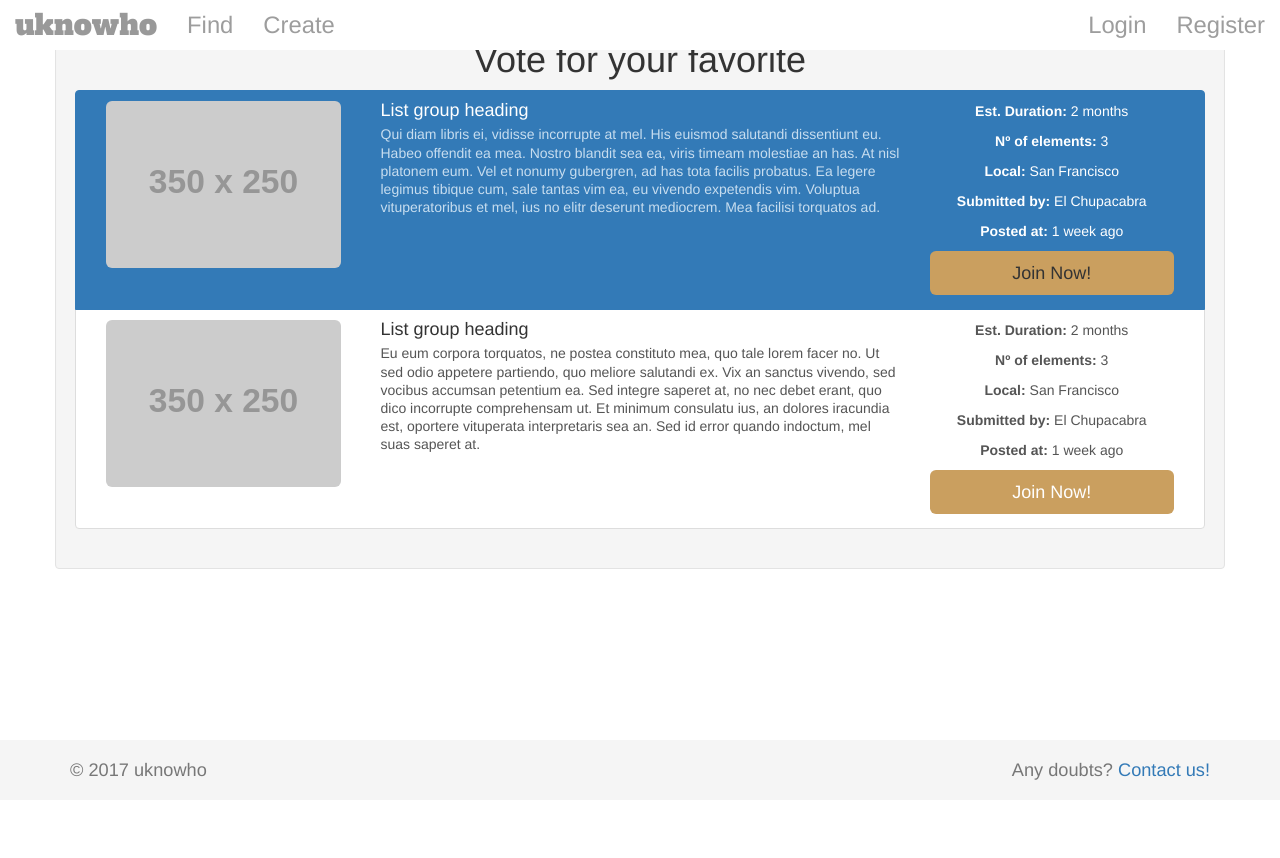
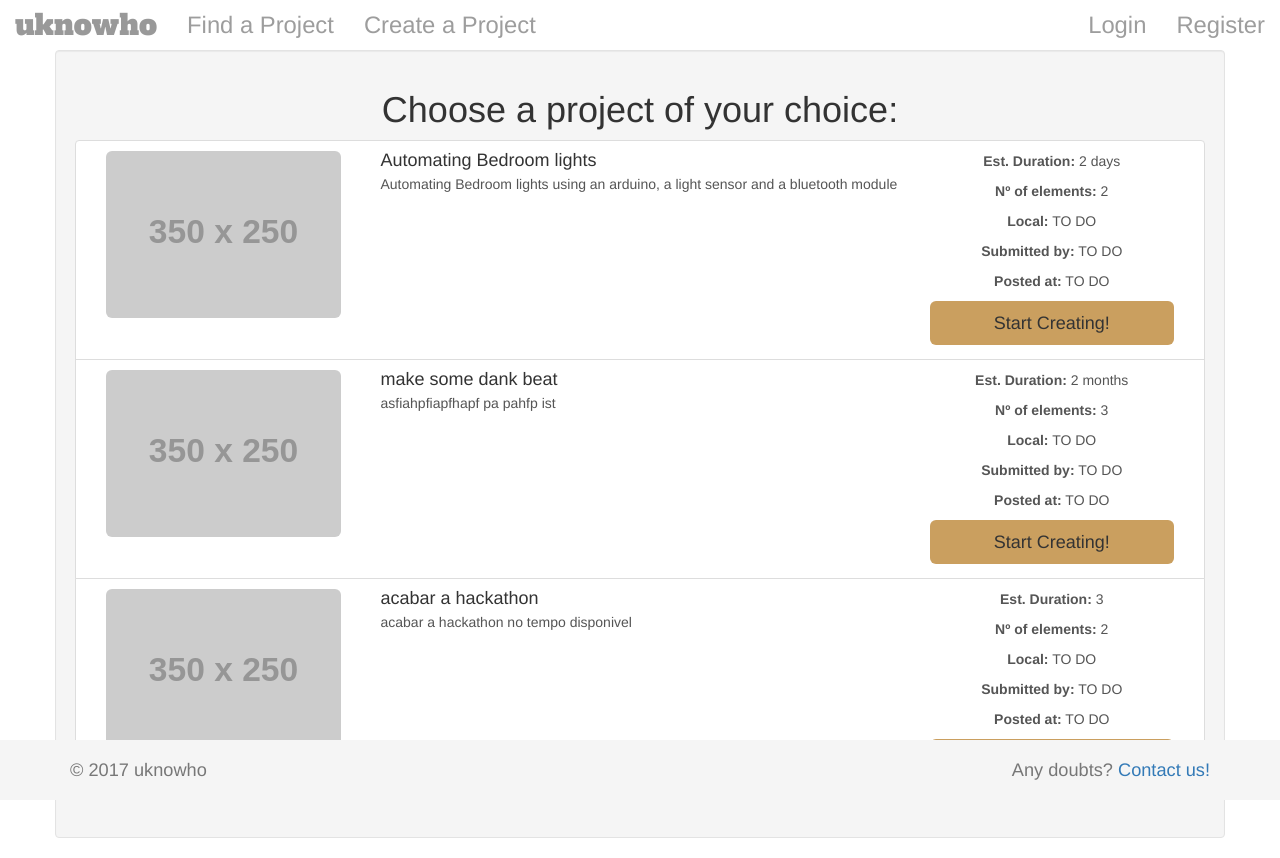
Before and after one commit to Mrrvm/uknowho, a Django app: page /find/ in a window 1280 px wide. Before the commit the page ends 780 px from the top, so only its background shows below. Run offline with Django 3.2, Linux system fonts and the light colour scheme; data comes from the database, SQL or seed files in the repository; both versions use the stored data as it was after the commit; grey boxes labelled with a size stand in for pictures from a placeholder-image service; some libraries are stand-ins or nearby versions.

Commit message:
got the data from the database to the dashboard

```diff
--- a/uknowho/projects/static/projects/style.css
+++ b/uknowho/projects/static/projects/style.css
@@ -1,4 +1,5 @@
 .navbar {
+  position: relative;
   background-color: white;
   border: none;
   font-size: 1.7em;
@@ -179,13 +180,16 @@
     }
   }
 
-  a.list-group-item {
+/* DASHBOARD CODE */
+.container{
+  left: 0;
+}
+
+a.list-group-item {
+
     height:auto;
     min-height:220px;
 }
 a.list-group-item.active small {
     color:#fff;
 }
-.stars {
-    margin:20px auto 1px;
-}
--- a/uknowho/projects/templates/projects/base.html
+++ b/uknowho/projects/templates/projects/base.html
@@ -27,8 +27,8 @@
         </div>
         <div class="collapse navbar-collapse" id="myNavbar">
           <ul class="nav navbar-nav">
-              <li><a href="{% url 'projects:find' %}">Find</a></li>
-              <li><a href="#">Create</a></li>
+              <li><a href="{% url 'projects:find' %}">Find a Project</a></li>
+              <li><a href="#">Create a Project</a></li>
           </ul>
           <ul class="nav navbar-nav navbar-right">
            <li><a href="{% url 'projects:register' %}">Register</a></li>
--- a/uknowho/projects/templates/projects/dashboard.html
+++ b/uknowho/projects/templates/projects/dashboard.html
@@ -5,51 +5,29 @@
 <div class="container">
     <div class="row">
 		<div class="well">
-        <h1 class="text-center">Vote for your favorite</h1>
+        <h1 class="text-center">Choose a project of your choice:</h1>
         <div class="list-group">
-          <a href="#" class="list-group-item active">
+          {% for project in all_projects %}
+                <a href="#" class="list-group-item">
                     <div class="media col-md-3">
                         <figure class="pull-left">
                             <img class="media-object img-rounded img-responsive"  src="http://placehold.it/350x250" alt="placehold.it/350x250" >
                         </figure>
                     </div>
                     <div class="col-md-6">
-                    <h4 class="list-group-item-heading"> List group heading </h4>
-                    <p class="list-group-item-text"> Qui diam libris ei, vidisse incorrupte at mel. His euismod salutandi dissentiunt eu. Habeo offendit ea mea. Nostro blandit sea ea, viris timeam molestiae an has. At nisl platonem eum.
-                        Vel et nonumy gubergren, ad has tota facilis probatus. Ea legere legimus tibique cum, sale tantas vim ea, eu vivendo expetendis vim. Voluptua vituperatoribus et mel, ius no elitr deserunt mediocrem. Mea facilisi torquatos ad.
-                    </p>
+                        <h4 class="list-group-item-heading"> {{project.title}} </h4>
+                        <p class="list-group-item-text"> {{project.description}} </p>
                     </div>
                     <div class="col-md-3 text-center">
-                    <p> <strong>Est. Duration:</strong> 2 months</p>
-                    <p> <strong>Nº of elements:</strong> 3 </p>
-                    <p> <strong>Local:</strong> San Francisco </p>
-                    <p> <strong>Submitted by:</strong> El Chupacabra </p>
-                    <p> <strong>Posted at:</strong> 1 week ago </p>
-                    <button type="button" class="btn btn-default btn-lg btn-block"> Join Now! </button>
+                        <p> <strong>Est. Duration:</strong> {{project.duration}}</p>
+                        <p> <strong>Nº of elements:</strong> {{project.size}} </p>
+                        <p> <strong>Local:</strong> TO DO </p>
+                        <p> <strong>Submitted by:</strong> TO DO </p>
+                        <p> <strong>Posted at:</strong> TO DO </p>
+                        <button type="button" class="btn btn-default btn-lg btn-block" href="#"> Start Creating! </button>
                     </div>
               </a>
-          <a href="#" class="list-group-item">
-                <div class="media col-md-3">
-                    <figure class="pull-left">
-                        <img class="media-object img-rounded img-responsive" src="http://placehold.it/350x250" alt="placehold.it/350x250" >
-                    </figure>
-                </div>
-                <div class="col-md-6">
-                    <h4 class="list-group-item-heading"> List group heading </h4>
-                    <p class="list-group-item-text"> Eu eum corpora torquatos, ne postea constituto mea, quo tale lorem facer no. Ut sed odio appetere partiendo, quo meliore salutandi ex. Vix an sanctus vivendo, sed vocibus accumsan petentium ea.
-                        Sed integre saperet at, no nec debet erant, quo dico incorrupte comprehensam ut. Et minimum consulatu ius, an dolores iracundia est, oportere vituperata interpretaris sea an. Sed id error quando indoctum, mel suas saperet at.
-                    </p>
-                </div>
-                <div class="col-md-3 text-center">
-                    <p> <strong>Est. Duration:</strong> 2 months</p>
-                    <p> <strong>Nº of elements:</strong> 3 </p>
-                    <p> <strong>Local:</strong> San Francisco </p>
-                    <p> <strong>Submitted by:</strong> El Chupacabra </p>
-                    <p> <strong>Posted at:</strong> 1 week ago </p>
-                    <button type="button" class="btn btn-primary btn-lg btn-block">Join Now!</button>
-
-                </div>
-          </a>
+          {% endfor %}
 
         </div>
         </div>
--- a/uknowho/projects/views.py
+++ b/uknowho/projects/views.py
@@ -1,5 +1,6 @@
 from django.shortcuts import render
 from django.views import generic
+from .models import Project
 
 # Create your views here.
 class IndexView(generic.TemplateView):
@@ -11,5 +12,10 @@ class LoginView(generic.TemplateView):
 class RegisterView(generic.TemplateView):
 	template_name = 'projects/register.html'
 
-class DashboardView(generic.TemplateView):
+class DashboardView(generic.ListView):
 	template_name = 'projects/dashboard.html'
+
+	context_object_name = 'all_projects'
+
+	def get_queryset(self):
+		return Project.objects.all()
```
Also changed, not shown: uknowho/db.sqlite3, uknowho/projects/models.py (line endings or trailing spaces). Lines whose indentation alone changed are shown as unchanged.
